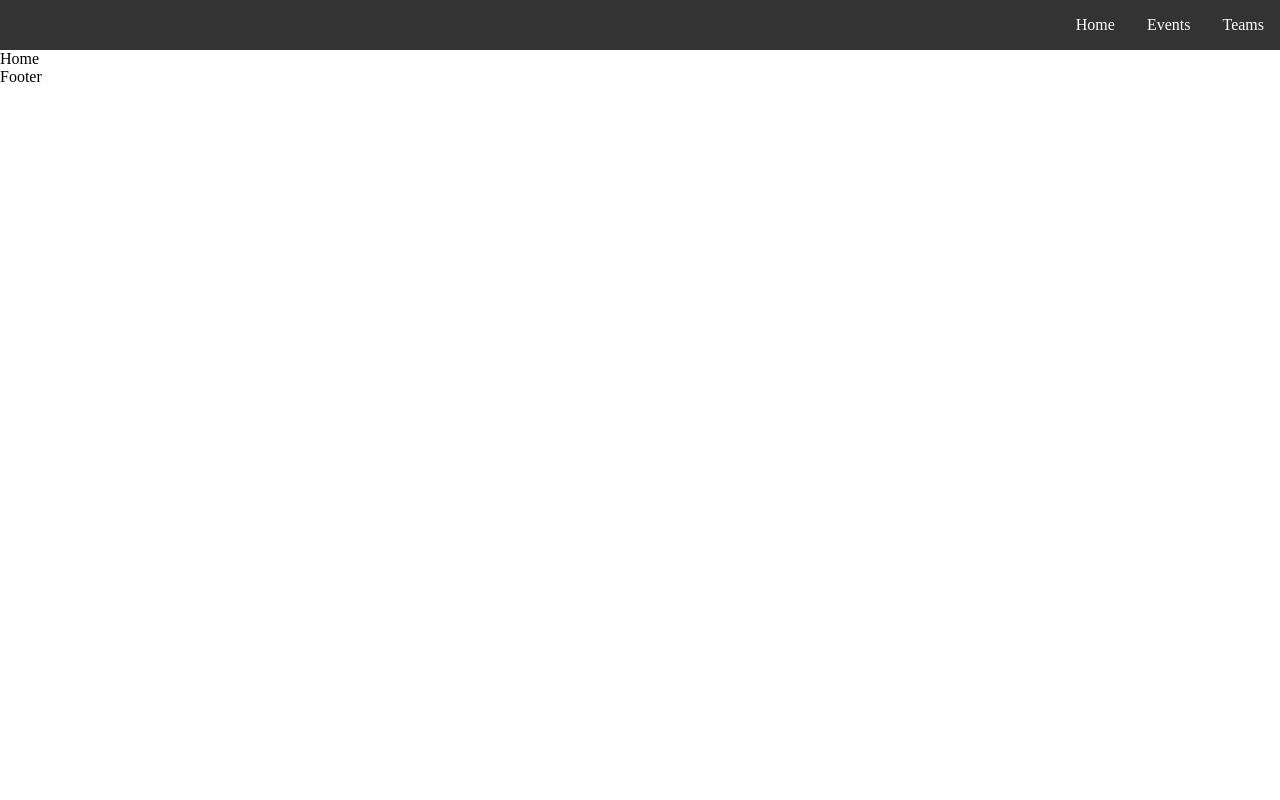
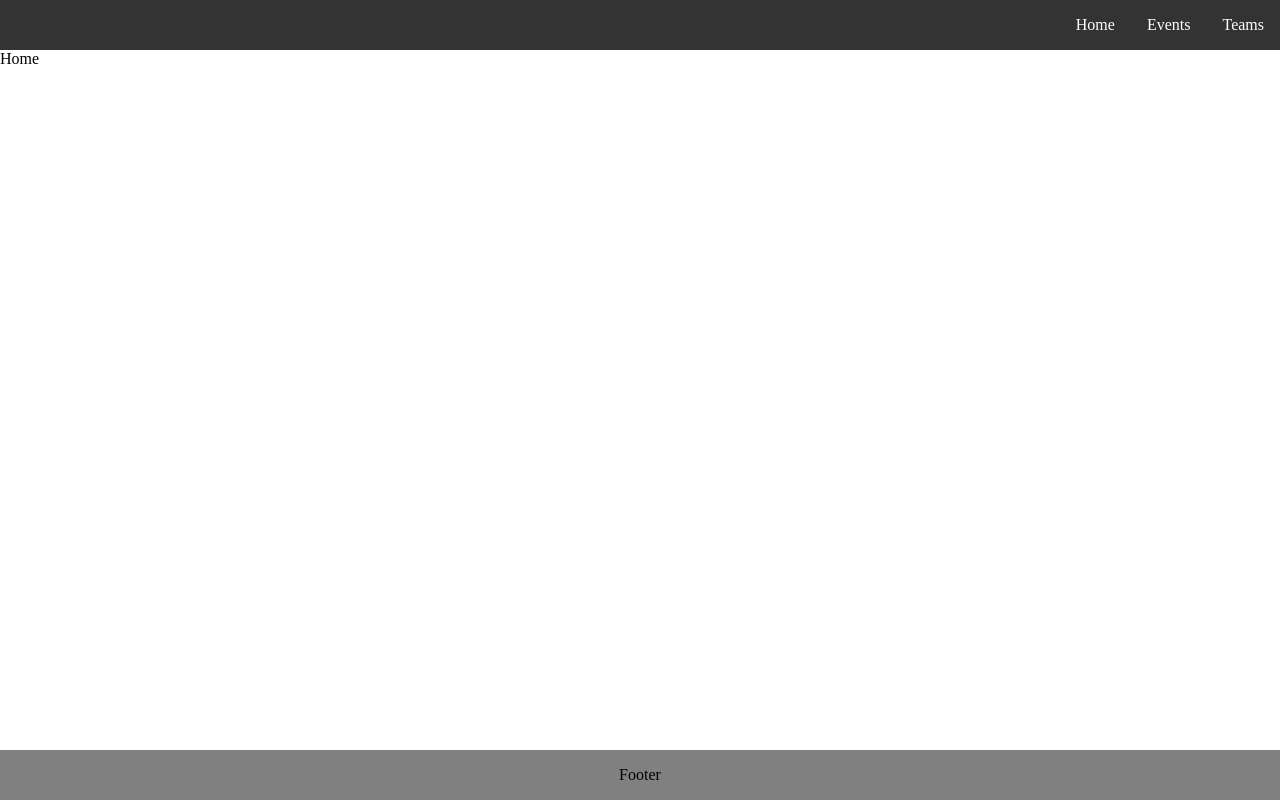
Before and after one commit to sreekanthkm93/qb-utsav, a Vue app: page / in a window 1280 px wide. Built offline with nearby package versions, Linux system fonts and the light colour scheme.

Commit message:
footer aligned at the bottom

```diff
--- a/src/components/FooterView.vue
+++ b/src/components/FooterView.vue
@@ -1,5 +1,5 @@
 <template>
-<div>Footer</div>
+<div class="footer">Footer</div>
 </template>
 
 <script>
@@ -9,4 +9,15 @@
 </script>
 
 <style scoped>
+.footer{
+	position: fixed;
+    bottom: 0;
+    background: grey;
+    width: 100%;
+    text-align: center;
+    padding-bottom: 2vh;
+    padding-top: 2vh;
+}
+
+
 </style>
```
